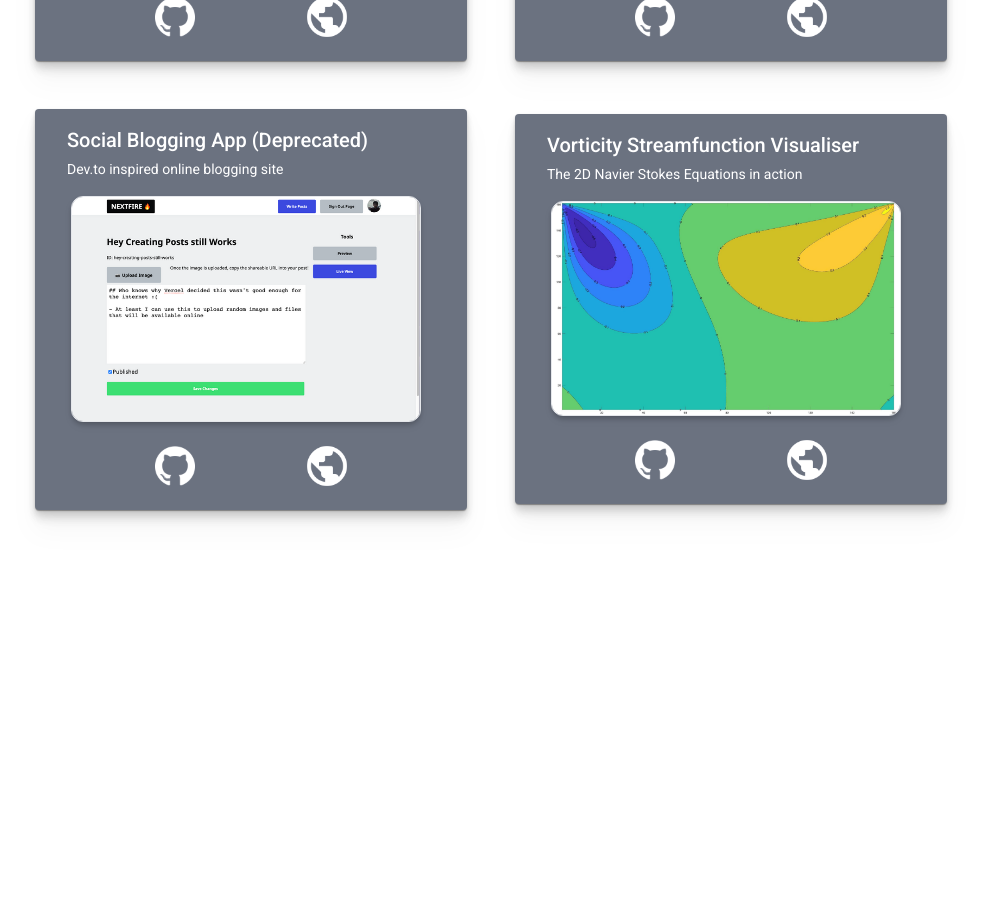
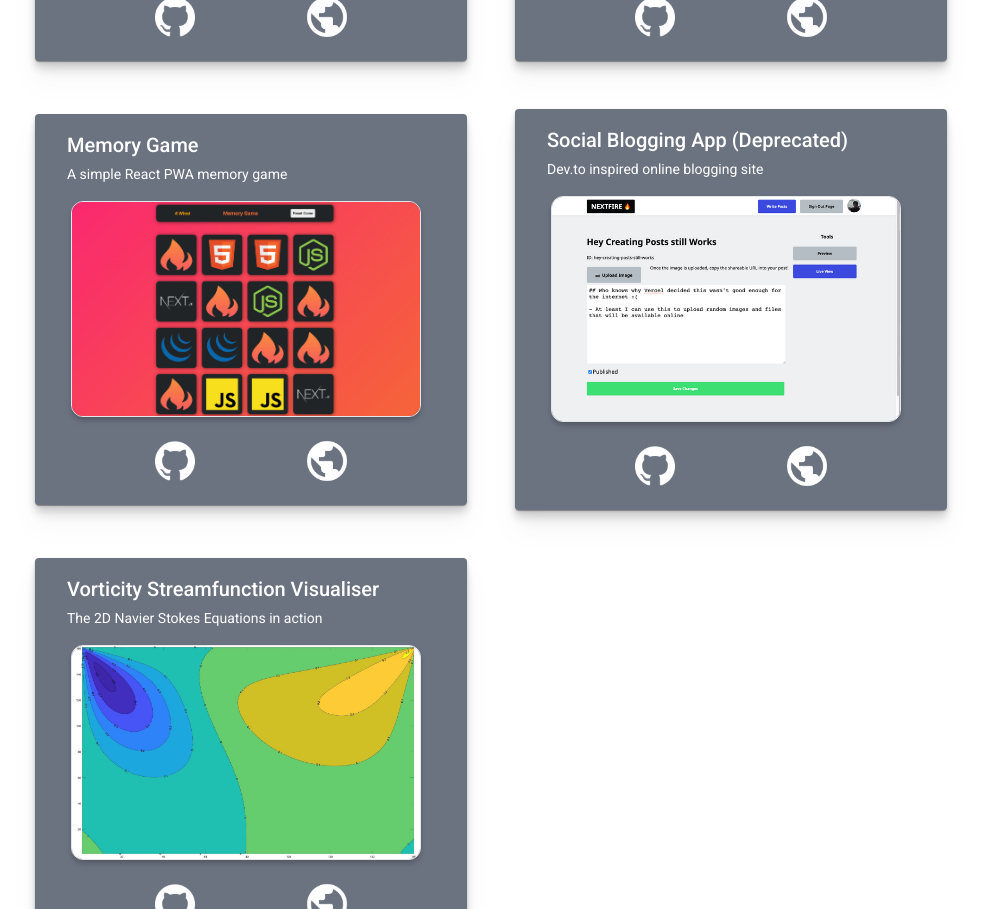
Before and after one commit to Ellipsoul/self-portfolio, an Angular app: page / in a window 1280 px wide. Shown: the part 1840-2749 px from the top of the page, without its empty margins (149-1130 px from the left). Before the commit the page ends 2398 px from the top, so only its background shows below. Built offline with nearby package versions, Linux system fonts and the light colour scheme.

Commit message:
Added memory game to projects

```diff
--- a/package.json
+++ b/package.json
@@ -1,6 +1,6 @@
 {
   "name": "self-portfolio",
-  "version": "1.6.3",
+  "version": "1.7.0",
   "scripts": {
     "ng": "ng",
     "start": "ng serve",
--- a/src/app/theme.service.ts
+++ b/src/app/theme.service.ts
@@ -68,6 +68,13 @@ export const PROJECTS:Project[] = [
     image_link: '/assets/project_images/admm.png',
   },
   {
+    name: 'Memory Game',
+    description: 'A simple React PWA memory game',
+    github_url: 'https://github.com/Ellipsoul/memory-game',
+    demo_url: 'https://memorygame.aronteh.com/',
+    image_link: '/assets/project_images/memory.png',
+  },
+  {
     name: 'Social Blogging App (Deprecated)',
     description: 'Dev.to inspired online blogging site',
     github_url: 'https://github.com/Ellipsoul/nxtfirejs',
```
Also changed, not shown: src/assets/project_images/memory.png (added).
